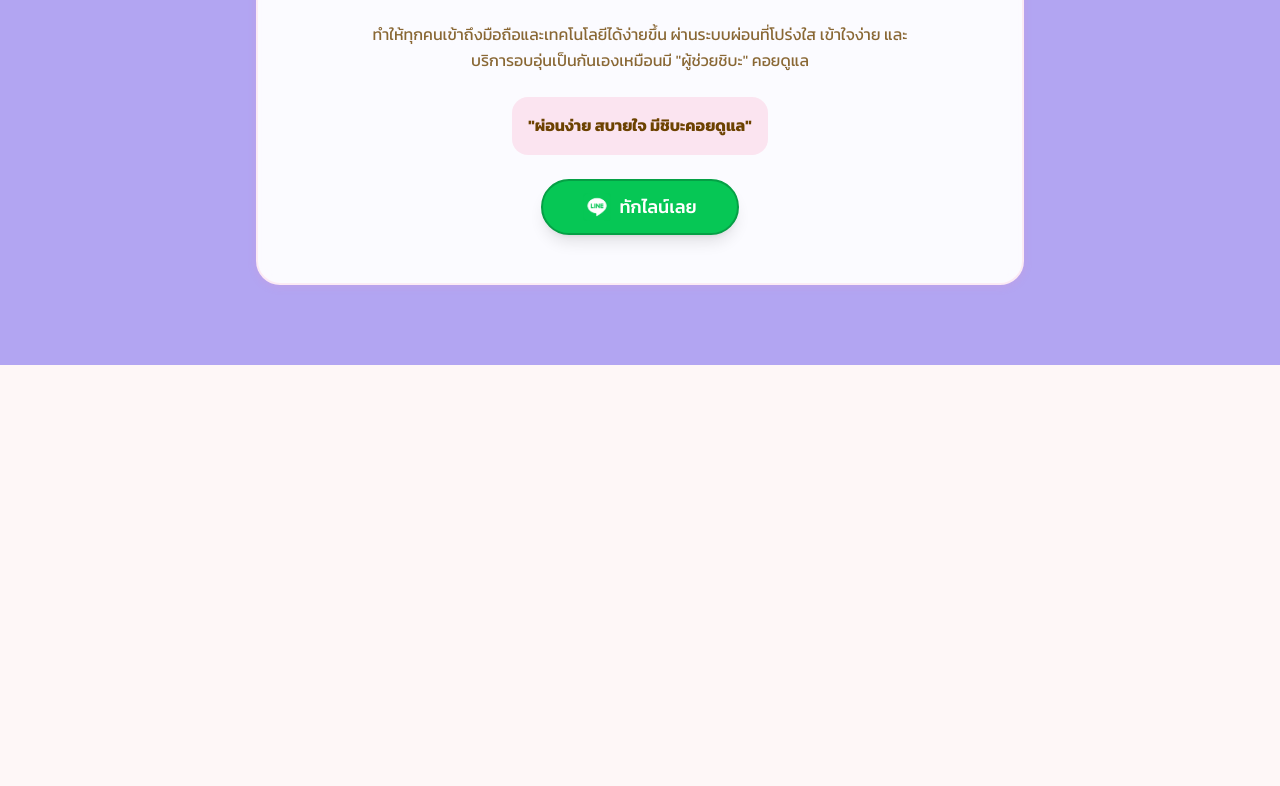
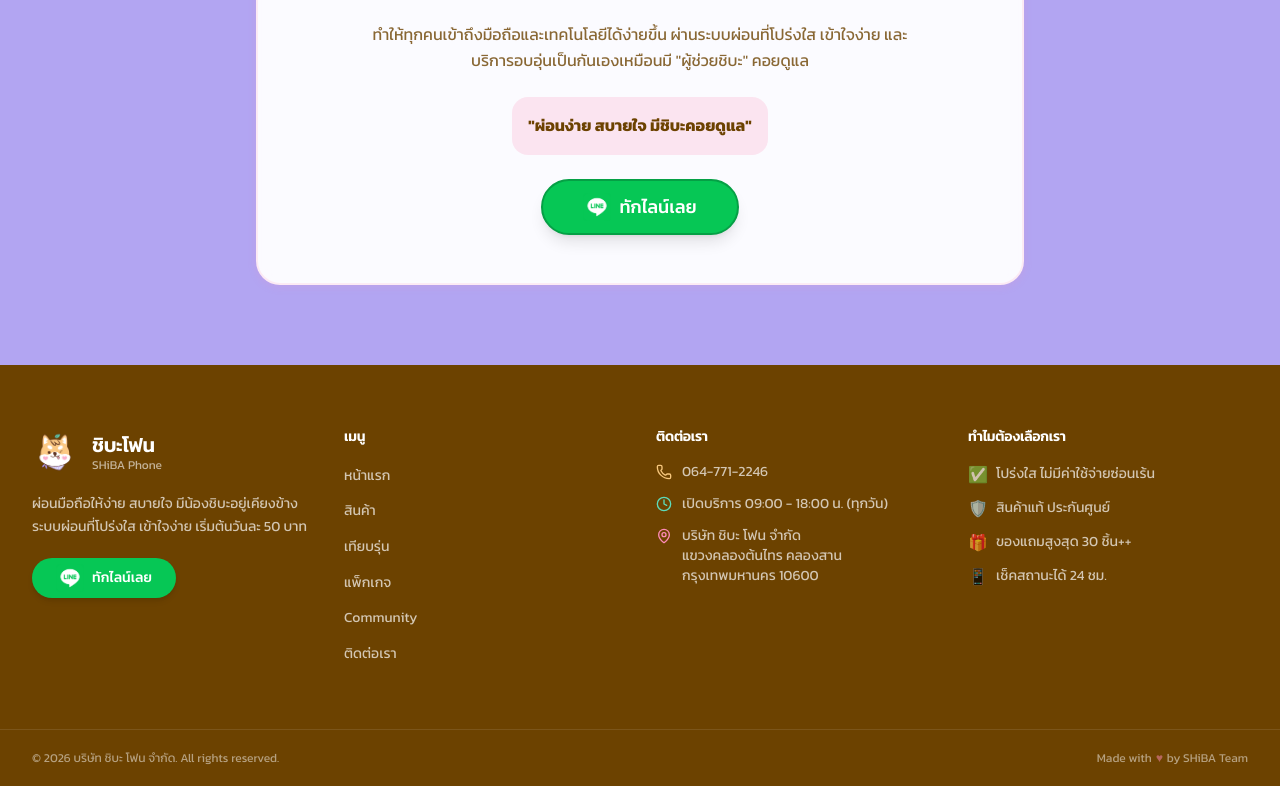
Before and after one commit to Teerothai/shiba_landing, a Next.js app: page / in a window 1280 px wide. Shown: the part 10473-11259 px from the top of the page. Before the commit the page ends 10838 px from the top, so only its background shows below. Built offline with nearby package versions, Linux system fonts and the light colour scheme.

Commit message:
feat: add FooterView component to LandingContainer
- Introduce FooterView component for enhanced site footer with links, contact information, and branding.
- Integrate FooterView into LandingContainer, providing navigation and contact options for users.

```diff
--- a/src/container/LandingContainer.tsx
+++ b/src/container/LandingContainer.tsx
@@ -11,6 +11,7 @@ import { CompareSectionView } from "@/view/CompareSectionView";
 import { PackagesView } from "@/view/PackagesView";
 import { CommunityView } from "@/view/CommunityView";
 import { ContactView } from "@/view/ContactView";
+import { FooterView } from "@/view/FooterView";
 import { HeaderContainer } from "./HeaderContainer";
 import { BannerSliderContainer } from "./BannerSliderContainer";
 import { ScrollNavigator } from "./ScrollNavigator";
@@ -121,6 +122,9 @@ export function LandingContainer() {
         <ContactView onOpenLINE={openLINEChat} />
       </main>
 
+      {/* Footer */}
+      <FooterView onOpenLINE={openLINEChat} onNavigate={scrollToSection} />
+
       {/* Scroll Navigator */}
       <ScrollNavigator
         activeSection={activeSection}
--- /dev/null
+++ b/src/view/FooterView.tsx
@@ -0,0 +1,157 @@
+"use client";
+
+import Image from "next/image";
+import { Phone, MapPin, Clock } from "lucide-react";
+import { LineButton } from "@/lib/ui/line-button";
+
+interface FooterViewProps {
+  onOpenLINE: () => void;
+  onNavigate: (sectionId: string) => void;
+}
+
+const footerLinks = [
+  { key: "home", label: "หน้าแรก" },
+  { key: "products", label: "สินค้า" },
+  { key: "compare", label: "เทียบรุ่น" },
+  { key: "packages", label: "แพ็กเกจ" },
+  { key: "community", label: "Community" },
+  { key: "contact", label: "ติดต่อเรา" },
+];
+
+/**
+ * FooterView - Site footer with links, contact info, and branding
+ * Stateless presentation component
+ */
+export function FooterView({ onOpenLINE, onNavigate }: FooterViewProps) {
+  const currentYear = new Date().getFullYear();
+
+  return (
+    <footer className="bg-[var(--kawaii-brown)] text-white">
+      {/* Main Footer */}
+      <div className="max-w-7xl mx-auto px-4 sm:px-6 lg:px-8 py-12 md:py-16">
+        <div className="grid grid-cols-1 md:grid-cols-2 lg:grid-cols-4 gap-10 lg:gap-8">
+          {/* Brand Column */}
+          <div className="lg:col-span-1">
+            <div className="flex items-center gap-3 mb-4">
+              <Image
+                src="/assets/toro-face.png"
+                alt="Toro mascot"
+                width={48}
+                height={48}
+                className="w-12 h-12 object-contain"
+              />
+              <div>
+                <h3 className="text-xl font-bold">ชิบะโฟน</h3>
+                <p className="text-xs text-white/60">SHiBA Phone</p>
+              </div>
+            </div>
+            <p className="text-sm text-white/70 leading-relaxed mb-5">
+              ผ่อนมือถือให้ง่าย สบายใจ มีน้องชิบะอยู่เคียงข้าง
+              ระบบผ่อนที่โปร่งใส เข้าใจง่าย เริ่มต้นวันละ 50 บาท
+            </p>
+            <LineButton
+              onClick={onOpenLINE}
+              size="default"
+            />
+          </div>
+
+          {/* Quick Links */}
+          <div>
+            <h4 className="font-semibold text-white mb-4 text-sm uppercase tracking-wider">
+              เมนู
+            </h4>
+            <ul className="space-y-2.5">
+              {footerLinks.map((link) => (
+                <li key={link.key}>
+                  <button
+                    onClick={() => onNavigate(link.key)}
+                    className="text-sm text-white/70 hover:text-white transition-colors"
+                  >
+                    {link.label}
+                  </button>
+                </li>
+              ))}
+            </ul>
+          </div>
+
+          {/* Contact Info */}
+          <div>
+            <h4 className="font-semibold text-white mb-4 text-sm uppercase tracking-wider">
+              ติดต่อเรา
+            </h4>
+            <ul className="space-y-3">
+              <li className="flex items-start gap-2.5">
+                <Phone className="w-4 h-4 text-[var(--kawaii-gold)] mt-0.5 shrink-0" />
+                <span className="text-sm text-white/70">064-771-2246</span>
+              </li>
+              <li className="flex items-start gap-2.5">
+                <Clock className="w-4 h-4 text-[var(--kawaii-mint-green)] mt-0.5 shrink-0" />
+                <span className="text-sm text-white/70">
+                  เปิดบริการ 09:00 - 18:00 น. (ทุกวัน)
+                </span>
+              </li>
+              <li className="flex items-start gap-2.5">
+                <MapPin className="w-4 h-4 text-[var(--kawaii-pink)] mt-0.5 shrink-0" />
+                <a
+                  href="https://maps.app.goo.gl/LkvGvmDfNRNhW6979"
+                  target="_blank"
+                  rel="noopener noreferrer"
+                  className="text-sm text-white/70 hover:text-white transition-colors"
+                >
+                  บริษัท ชิบะ โฟน จำกัด
+                  <br />
+                  แขวงคลองต้นไทร คลองสาน
+                  <br />
+                  กรุงเทพมหานคร 10600
+                </a>
+              </li>
+            </ul>
+          </div>
+
+          {/* Social & Trust */}
+          <div>
+            <h4 className="font-semibold text-white mb-4 text-sm uppercase tracking-wider">
+              ทำไมต้องเลือกเรา
+            </h4>
+            <ul className="space-y-2.5">
+              <li className="flex items-center gap-2 text-sm text-white/70">
+                <span className="text-base">✅</span>
+                โปร่งใส ไม่มีค่าใช้จ่ายซ่อนเร้น
+              </li>
+              <li className="flex items-center gap-2 text-sm text-white/70">
+                <span className="text-base">🛡️</span>
+                สินค้าแท้ ประกันศูนย์
+              </li>
+              <li className="flex items-center gap-2 text-sm text-white/70">
+                <span className="text-base">🎁</span>
+                ของแถมสูงสุด 30 ชิ้น++
+              </li>
+              <li className="flex items-center gap-2 text-sm text-white/70">
+                <span className="text-base">📱</span>
+                เช็คสถานะได้ 24 ชม.
+              </li>
+            </ul>
+          </div>
+        </div>
+      </div>
+
+      {/* Bottom Bar */}
+      <div className="border-t border-white/10">
+        <div className="max-w-7xl mx-auto px-4 sm:px-6 lg:px-8 py-5">
+          <div className="flex flex-col sm:flex-row items-center justify-between gap-3">
+            <p className="text-xs text-white/50">
+              &copy; {currentYear} บริษัท ชิบะ โฟน จำกัด. All rights reserved.
+            </p>
+            <div className="flex items-center gap-1 text-xs text-white/50">
+              <span>Made with</span>
+              <span className="text-[var(--kawaii-pink)] animate-pulse">♥</span>
+              <span>by SHiBA Team</span>
+            </div>
+          </div>
+        </div>
+      </div>
+    </footer>
+  );
+}
+
+export default FooterView;
```
